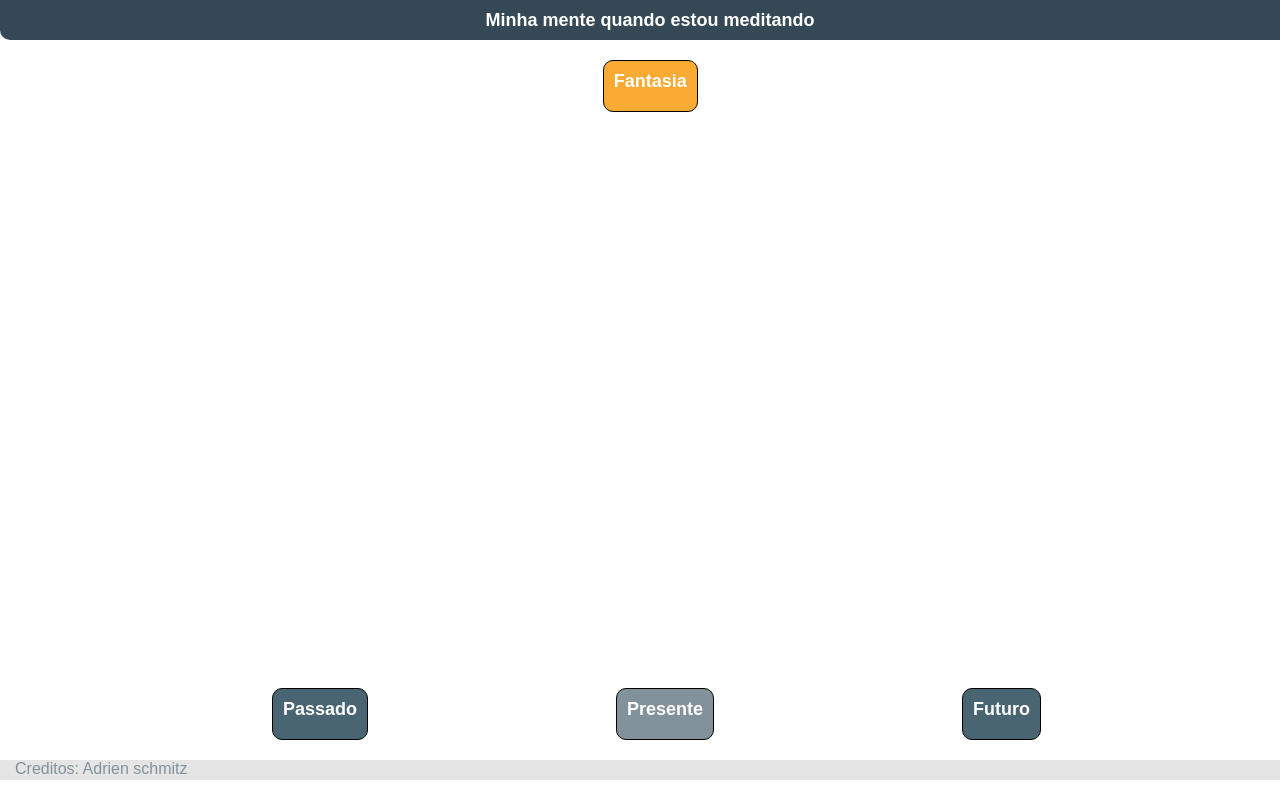
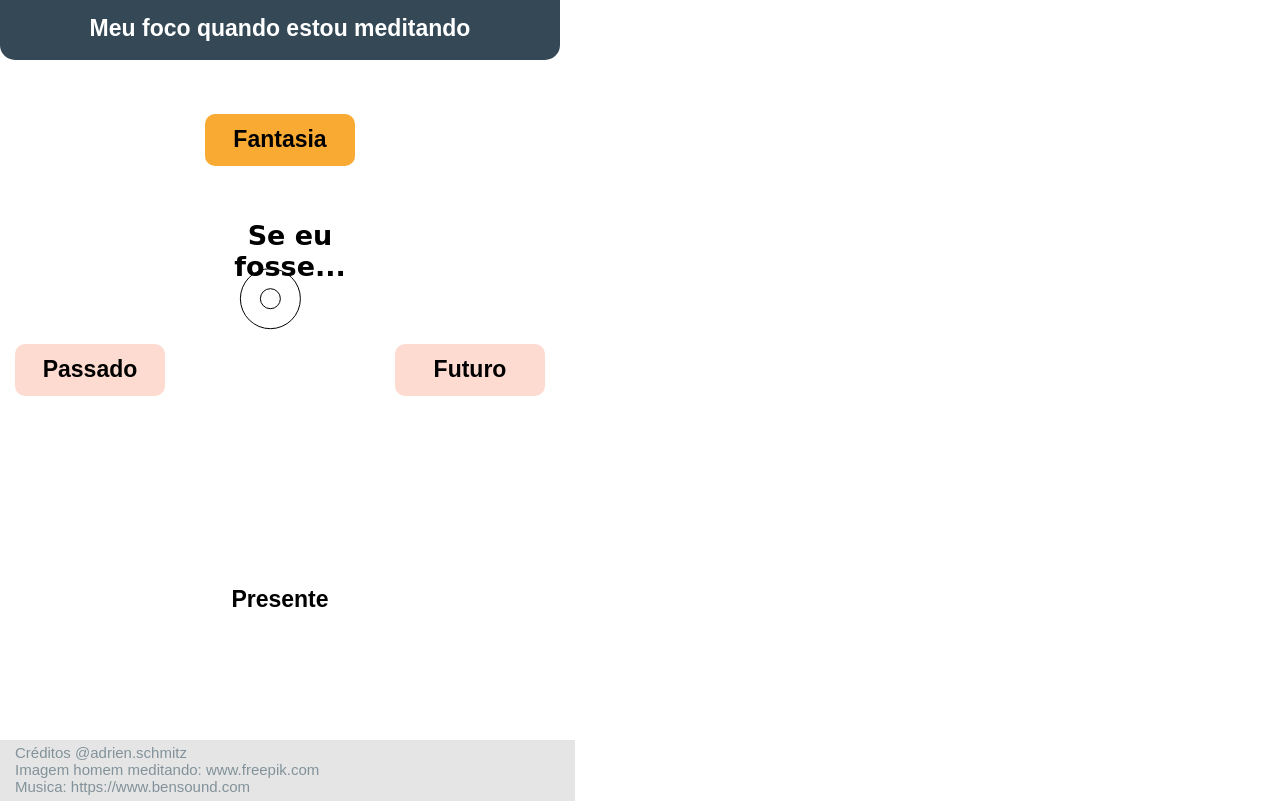
Before and after one commit to adrienschmitz-zz/diagrama_meditacao, a plain HTML site: page index.html in a window 1280 px wide. Drawn offline with Linux system fonts and the light colour scheme.

Commit message:
Final. Layout otimizado para a tela do samsung Note 8

```diff
--- /dev/null
+++ b/css/index.css
@@ -0,0 +1,130 @@
+body {
+  background: #fff;
+  width: 360px;
+  height: 740px;
+  margin: 0;
+  font-family: sans-serif;
+  font-weight: 700;
+  font-size: 23px;
+}
+
+.container {
+  display: grid;
+  width: 100%;
+  height: 100%;
+  grid-template-areas:
+    "titulo titulo titulo"
+    "passado_container fantasia_container futuro_container"
+    "passado_container foco_container futuro_container"
+    "passado_container presente_container futuro_container"
+    "rodape rodape rodape";
+  grid-template-columns: 180px 4fr 180px;
+  grid-template-rows: 60px 160px 1fr 160px 60px;
+}
+.container > div {
+  /*border: 1px dashed #888;*/
+}
+
+.titulo {
+  grid-area: titulo;
+  background-color: #344955;
+  text-align: center;
+  color: #fff;
+  border-bottom-left-radius: 15px;
+  border-bottom-right-radius: 15px;
+  padding-top: 15px;
+}
+.passado_container {
+  grid-area: passado_container;
+  display: flex;
+  justify-content: center;
+  align-items: center;
+}
+.fantasia_container {
+  grid-area: fantasia_container;
+  display: flex;
+  justify-content: center;
+  align-items: center;
+}
+.futuro_container {
+  grid-area: futuro_container;
+  display: flex;
+  justify-content: center;
+  align-items: center;
+}
+.foco_container {
+  grid-area: foco_container;
+  text-align: center;
+}
+.presente_container {
+  grid-area: presente_container;
+  display: flex;
+  justify-content: center;
+  align-items: center;
+}
+
+.tempo {
+  border-radius: 10px;
+  width: 150px;
+  height: 40px;
+  text-align: center;
+  padding-top: 12px;
+}
+
+.fantasia {
+  background-color: #f9aa33;
+}
+
+.passado {
+  background-color: #fedbd0;
+}
+.presente {
+  color: black;
+}
+
+.futuro {
+  background-color: #fedbd0;
+}
+
+#meditacao {
+  position: absolute;
+  margin-top: 200px;
+  margin-left: -225px;
+  opacity: 0;
+  -webkit-transition: opacity 2s;
+  -moz-transition: opacity 2s;
+  -o-transition: opacity 2s;
+  transition: opacity 2s;
+}
+
+.pensamentos {
+  position: absolute;
+  margin-top: 115px;
+  width: 180px;
+  height: 60px;
+  opacity: 0;
+  font-family: cursive;
+  font-size: 27px;
+  -webkit-transition: opacity 2s;
+  -moz-transition: opacity 2s;
+  -o-transition: opacity 2s;
+  transition: opacity 2s;
+}
+
+canvas {
+  margin: auto;
+  margin-top: 45px;
+}
+
+.rodape {
+  grid-area: rodape;
+  background-color: #e5e5e5;
+  bottom: 0;
+  color: #82929a;
+  padding-left: 15px;
+  padding-top: 4px;
+  font-size: 15px;
+  height: 57px;
+  width: 560px;
+  font-weight: 300;
+}
--- a/diagrama.js
+++ b/diagrama.js
@@ -0,0 +1,87 @@
+var canvas = document.getElementById("canvas");
+var pensamentos = document.getElementById("pensamentos");
+var meditacao = document.getElementById('meditacao')
+var presente = document.getElementById('presente')
+var fantasia = ['E se eu...', ' Podia ter sido...', 'Se eu fosse...'];
+var passado = ['Ela disse...', 'Aquela viagem que fiz', '...e passei vergonha'];
+var futuro = ['Viagem semana que vem', 'Vou falar...', 'Preciso fazer...', 'Segunda eu vou...'];
+
+
+// Dimensões do canvas
+canvas.width = 200;
+canvas.height = 200;
+
+// Contexto de desenho
+var c = canvas.getContext('2d');
+var c2 = canvas.getContext('2d');
+
+// Radius
+var radius = 30;
+
+// Posição inicial
+var x = radius + Math.random() * (200 - radius * 2);
+var y = radius + Math.random() * (200 - radius * 2);
+
+// Velocidade nas direções x e y
+var dx = 0.7;
+var dy = 0.7;
+
+
+function animate() {
+
+    requestAnimationFrame(animate);
+
+    c.clearRect(0, 0, 200, 200);
+    c2.clearRect(0, 0, 200, 200);
+
+    if (x + radius > 200 || x - radius < 0) {
+
+        dx = -dx;
+    }
+
+    if (y + radius > 200 || y - radius < 0) {
+
+        dy = -dy;
+    }
+
+    x += dx;
+    y += dy;
+
+    if (x < 31) {
+        Math.floor(Math.random() * (2 - 0 + 1)) + 0;
+        pensamentos.style.opacity = 1;
+        pensamentos.style.marginLeft = "-165px";
+        pensamentos.style.marginTop = "40";
+        pensamentos.innerHTML = passado[p];
+    } else if (x > 168) {
+        p = Math.floor(Math.random() * (3 - 0)) + 0;
+        pensamentos.style.opacity = 1;
+        pensamentos.style.marginLeft = "175px";
+        pensamentos.style.marginTop = "40";
+        pensamentos.innerHTML = futuro[p];
+    } else if (y < 31) {
+        p = Math.floor(Math.random() * (3 - 0)) + 0;
+        pensamentos.style.opacity = 1;
+        pensamentos.style.marginLeft = "20px";
+        pensamentos.style.marginTop = "-10";
+        pensamentos.innerHTML = fantasia[p];
+    } else if (y > 168) {
+        meditacao.style.opacity = 1;
+        presente.style.color = 'white'
+    } else if (x > 70 && x < 148 && y > 70 && y < 128) {
+        pensamentos.style.opacity = 0;
+        meditacao.style.opacity = 0;
+        pensamentos.style.marginTop = "0";
+        presente.style.color = 'black'
+    }
+
+    c.beginPath();
+    c.arc(x, y, 30, 0, Math.PI * 2, false);
+    c.stroke();
+
+    c2.beginPath();
+    c2.arc(x, y, 10, 0, Math.PI * 2, false);
+    c2.stroke();
+}
+
+animate();
--- a/index.css
+++ /dev/null
@@ -1,77 +0,0 @@
-body {
-    background: #fff;
-    width: 100vw;
-    height: 100vh;
-    margin: 0;
-    font-family: sans-serif;
-}
-
-#titulo{
-    background-color:#344955;
-    position: relative;
-    text-align: center;
-    width: 100vw;
-    height: 20px;
-    color: #fff;
-    padding: 10px;
-    font-weight: bold;
-    font-size: 18px;
-    border-radius: 0px 0px 10px 10px;
-}
-
-
-.container{
-    position: relative;
-    display: flex;
-    height: 85vh;
-    margin: 20px;
-    align-items: center;
-}
-
-.tempo{
-    text-align: center;
-    height:30px;
-    font-size: 18px;
-    font-weight: bold;
-    border-radius: 10px;
-    border: 0.3px solid black;
-    color: white;
-    padding: 10px;
-    align-self: flex-end;
-    margin-left: 20%;
-}
-
-#fantasia {
-    background-color: #F9AA33;
-    align-self: flex-start;
-    position:absolute;
-    margin-left: 47%;
-}
-
-#passado {
-    background-color: #4A6572;
-
-
-
-}
-#presente {
-    background-color: #82929A;
-}
-#futuro {
-    background-color: #4A6572;
-}
-
-#rodape {
-    background-color:#E5E5E5;
-    position: relative;
-    bottom: 0;
-    width: 100vw;
-    height: 20px;
-    color: #82929A;
-    padding-left:  15px;
-}
-#pensamentos{
-    border: 2px solid white;
-    width: 30p;
-    height:80px;
-}
--- a/index.html
+++ b/index.html
@@ -5,36 +5,33 @@
     <meta charset="UTF-8">
     <meta name="viewport" content="width=device-width, initial-scale=1.0">
     <title>Diagrama da Meditação</title>
-    <link rel="stylesheet" type='text/css' href='/index.css' />
+    <link rel="stylesheet" type='text/css' href='./css/index.css' />
 </head>
 
 <body>
-    <div id="titulo">
-        Minha mente quando estou meditando
-    </div>
-    <div class='container'>
-        <div id="fantasia" class='tempo'>
-            Fantasia
+    <div class="container">
+        <div class="titulo">Meu foco quando estou meditando</div>
+        <div class="passado_container">
+            <div class="tempo passado">Passado</div>
         </div>
-        <!--Div dinâmica que aparecerá em ao lado do tempo que o marcador apontar, com frases referentes aquele tempo-->
-        <div id="pensamentos">
+        <div class="fantasia_container">
+            <div class="tempo fantasia">Fantasia</div>
         </div>
-        <div id="passado" class='tempo'>
-            Passado
+        <div class="futuro_container">
+            <div class="tempo futuro">Futuro</div>
         </div>
-        <div id="presente" class='tempo'>
-            Presente
+        <div class="foco_container">
+            <div class="pensamentos" id="pensamentos"></div>
+            <canvas id="canvas"></canvas>
+            <img id="meditacao" src='./img/3804499.jpg' />
         </div>
-        <!--Um marcador que aponta para diferentes tempos-->
-        <div id="futuro" class='tempo'>
-            Futuro
+        <div class="presente_container">
+            <div id="presente" class="tempo presente">Presente</div>
         </div>
     </div>
-
-    <div id='rodape'>
-        Creditos: Adrien schmitz
-    </div>
-
+    <div class="rodape">Créditos @adrien.schmitz <br> Imagem homem meditando: www.freepik.com <br>Musica:
+        https://www.bensound.com</div>
+    <script src="diagrama.js"></script>
 </body>
 
 </html>
```
Also changed, not shown: img/3804499.jpg (added).
